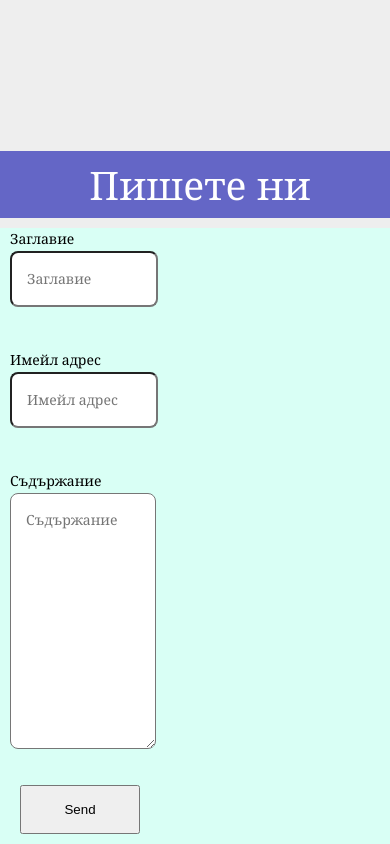
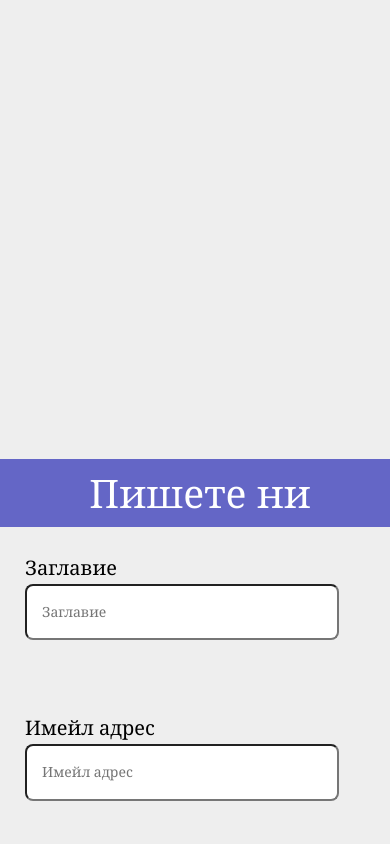
Before and after one commit to Dantooine/Dantooine-Project, a plain HTML site: page Contacts.html in a window 390 px wide. Shown: the part 1156-2000 px from the top of the page. Drawn offline with Linux system fonts and the light colour scheme; some packages are replaced by stand-ins of ours.

Commit message:
contact chanes

```diff
--- a/Contacts.html
+++ b/Contacts.html
@@ -85,7 +85,7 @@
         </div>
         <script src="https://maps.googleapis.com/maps/api/js?key=AIzaSyDXfSQfplvkTAUDC5YMpF2mecJs6ePlaK4&callback=myMap"></script>
         <h1 class="contact-h1">Пишете ни</h1>
-    <form class="contact-form">
+        <div class="contact-form">
             <div class="contact-div">
                 <label for="taitle">Заглавие</label>
                 <br>
@@ -99,16 +99,17 @@
                 </label>
             </div>
             <br>
+        </div>
+
         <div class="contact-div-textarea">
             <label>
                 Съдържание<br>
                 <textarea class="contact-textarea" name="" id="" cols="30" rows="10" placeholder="Съдържание"></textarea>
             </label>
         </div>
-        <div class="contact-div-send">
-        <button class="contact-send">Send</button>
+        <div>
+            <button class="contact-send">Изпрати</button>
         </div>
-    </form>
     </div>
 </div>
     <div class="footer">
--- a/css/contacts.css
+++ b/css/contacts.css
@@ -5,61 +5,98 @@ body{
     text-align: center;
     background: #6466c6;
     color: white;
+    margin-bottom: 0;
 }
 .contact-ifo{
     width: 30%;
     background: #d9fff5;
     display: inline-block;
-    padding: 15px;
+    padding: 10px;
+    font-size: 17px;
+    margin-left: 10px;
 }
 
 #map{
     display: inline-block;
     vertical-align: top;
     width:65%;
-    height:475px;
-    z-index: 1;
+    height:650px;
+
 }
 
-@media all and (max-width: 660px){
-    .contact-ifo{
-        display: block;
-        width: 100%;
-        padding: 0;
-    }
-    #googleMap{
-        width: 100%;
-        display: block;
-    }
+.contact-form{
+    width: 40%;
+    display: inline-block;
+    margin: 0;
+    vertical-align: top;
 }
-.contact-form{
-    background: #d9fff5;
+.contact-form label{
+    font-size: 20px;
 }
+
 .contact-div{
-    margin: 10px;
+    margin: 25px;
 }
 
 .contact-div-textarea{
     margin: 10px;
+    width: 40%;
+    display: inline-block;
+}
+.contact-div-textarea label{
+    font-size: 20px;
 }
 
 .contact-input{
-    width: 30%;
-    display: inline-block;
+    width: 80%;
     padding: 15px;
     border-radius: 8px;
     outline-color:  #333333;
+
 }
 .contact-textarea{
-    width: 30%;
-    display: inline-block;
+    width: 80%;
     border-radius: 8px;
     padding: 15px;
+    resize: none;
     outline-color:  #333333;
 }
 
 .contact-send{
     padding: 15px;
     width: 30%;
-    margin: 20px;
+    border-radius: 10px;
+    background:  #6466c6;
+    color: white;
+    font-size: 20px;
+    margin: 30px;
+
 }
+.contact-send:hover{
+    cursor: pointer;
+    background: #1a1b4e;
+}
+
+@media all and (max-width: 660px) {
+    .contact-ifo {
+        display: block;
+        width: 100%;
+        padding: 0;
+    }
+
+    #map {
+        width: 100%;
+        display: block;
+    }
+
+    .contact-form {
+        width: 100%;
+    }
+
+    .contact-div-textarea {
+        width: 100%;
+    }
+    .contact-send{
+        width: 80%;
+    }
+}
```
Lines whose indentation alone changed are shown as unchanged.
